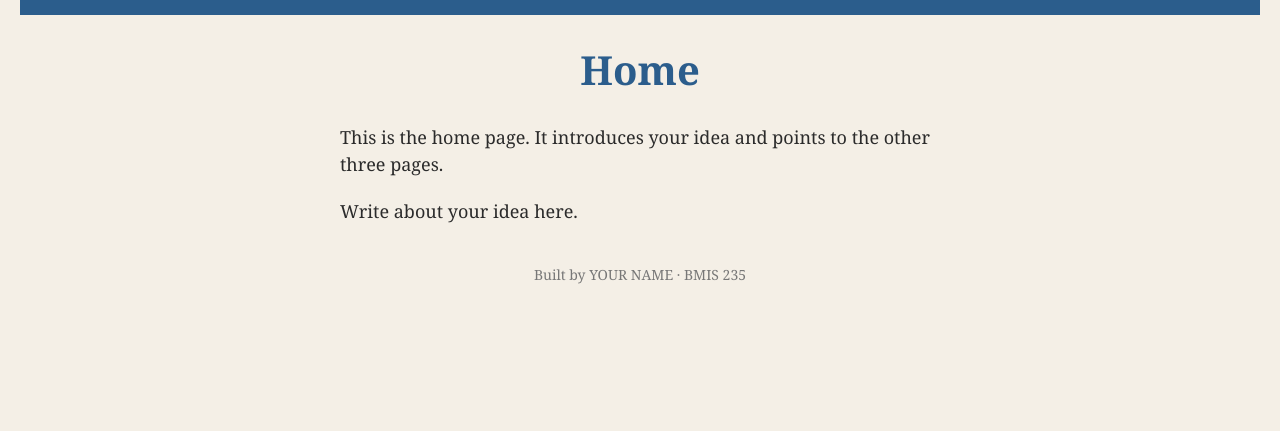
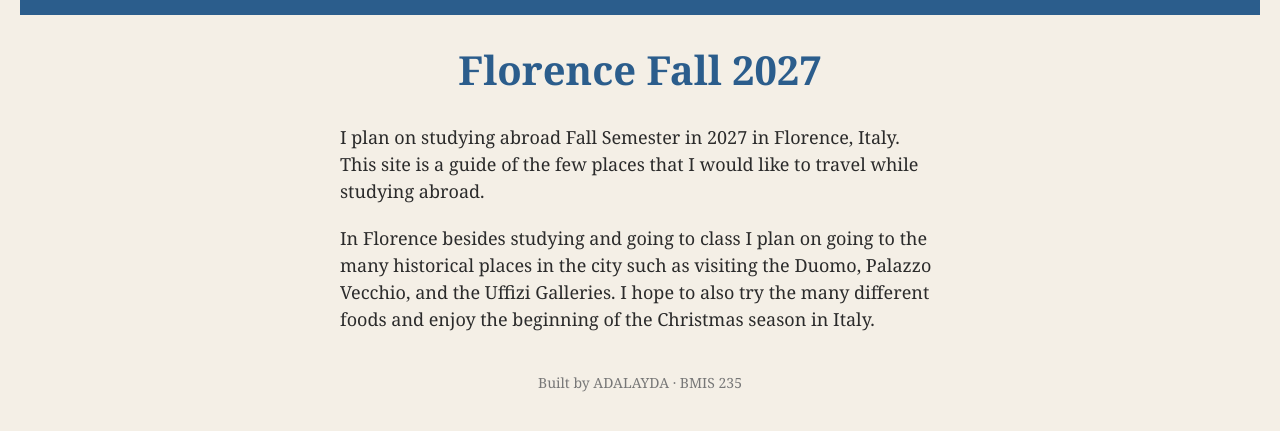
Before and after one commit to AdalaydaR/bmis235-html-3, a plain HTML site: page index.html in a window 1280 px wide. Shown: the part 71-502 px from the top of the page. Drawn offline with Linux system fonts and the light colour scheme.

Commit message:
Change title to 'Florence' and update content
Updated the title and content to reflect study abroad plans in Florence.

```diff
--- a/index.html
+++ b/index.html
@@ -8,7 +8,7 @@
 <head>
 <meta charset="utf-8">
 <meta name="author" content="YOUR NAME">
-<title>Home</title>
+<title>Florence</title>
 
 <!-- this one line connects the page to the stylesheet -->
 <link rel="stylesheet" href="styles.css">
@@ -28,9 +28,9 @@
     <a href="spain.html"><img src="img/Spain.png" alt="Spain"></a>
 </nav>
 
-<h1>Home</h1>
-<p>This is the home page. It introduces your idea and points to the other three pages.</p>
-<p>Write about your idea here.</p>
+<h1>Florence Fall 2027</h1>
+<p>I plan on studying abroad Fall Semester in 2027 in Florence, Italy. This site is a guide of the few places that I would like to travel while studying abroad.</p>
+<p>In Florence besides studying and going to class I plan on going to the many historical places in the city such as visiting the Duomo, Palazzo Vecchio, and the Uffizi Galleries. I hope to also try the many different foods and enjoy the beginning of the Christmas season in Italy.</p>
 
 <!-- ===== SHOWCASE ======================================================
      This box is empty on purpose. In Part 7 you paste an interactive
@@ -39,7 +39,7 @@
 <div class="showcase"></div>
 
 <!-- Footer: fill in your name -->
-<footer>Built by YOUR NAME &middot; BMIS 235</footer>
+<footer>Built by ADALAYDA &middot; BMIS 235</footer>
 
 </body>
 </html>
```
